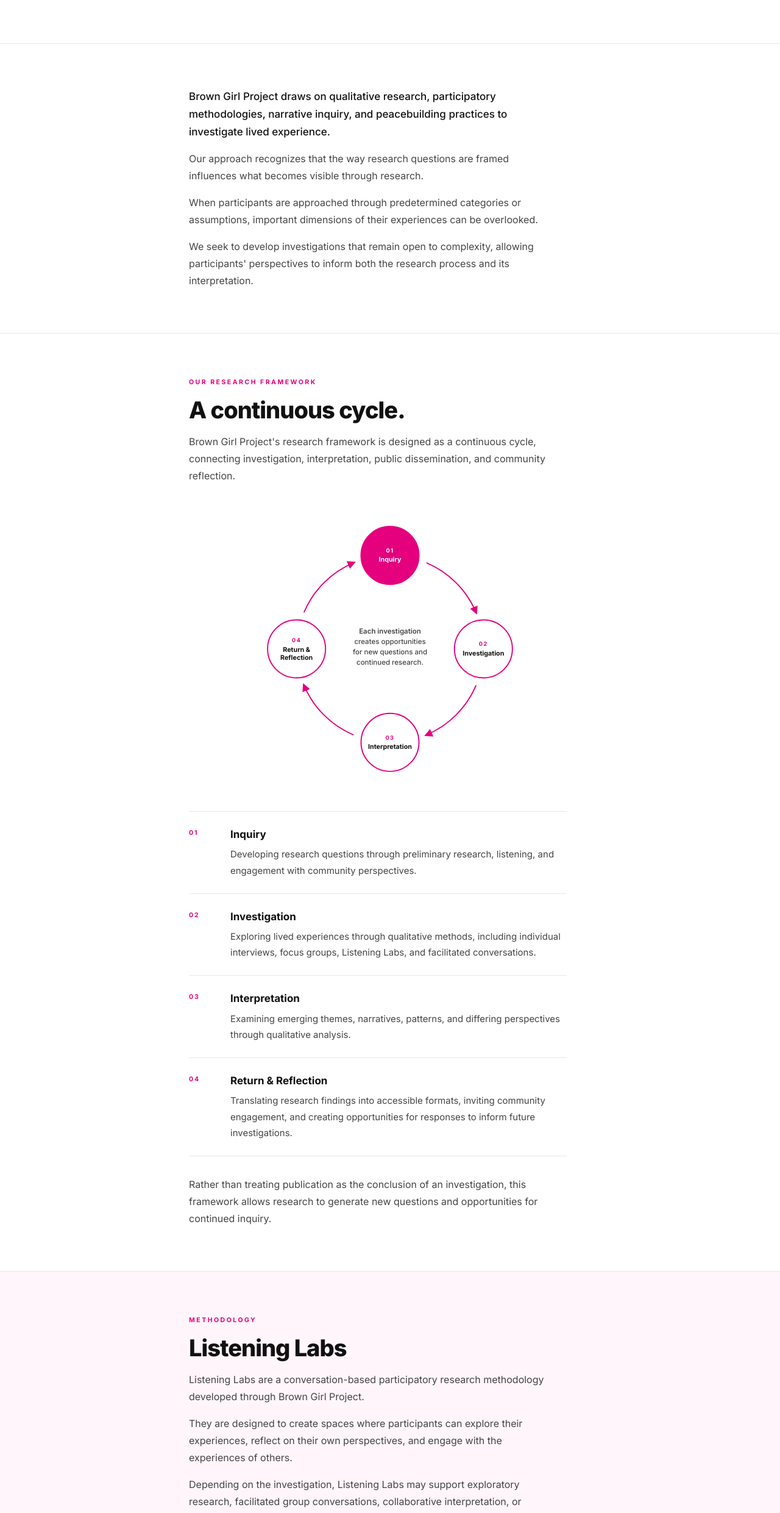
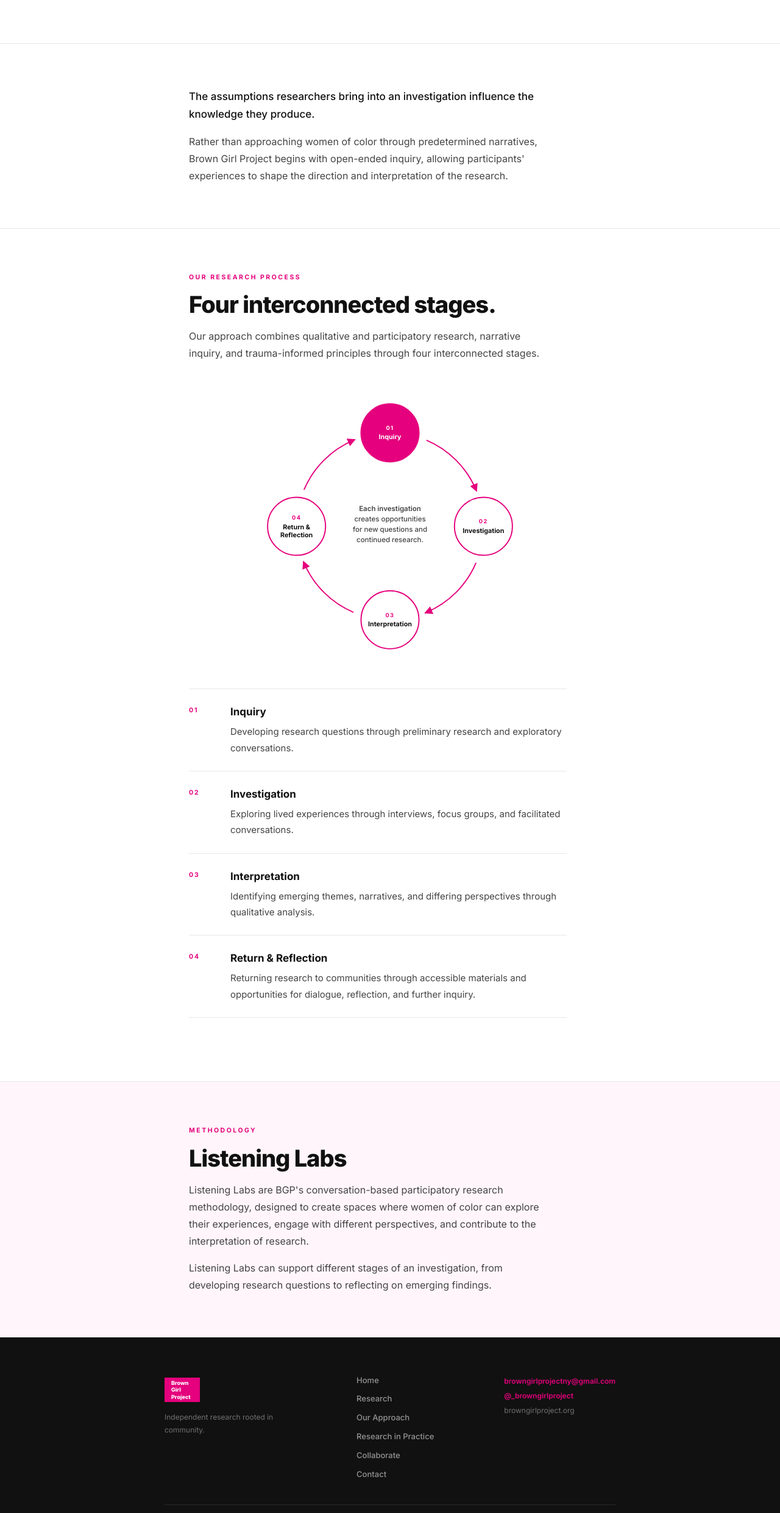
Before and after one commit to Anjaliii205/browngirlproject.org, a plain HTML site: page approach.html in a window 1280 px wide. Shown: the part 306-2787 px from the top of the page at 61% size. Drawn offline with Linux system fonts and the light colour scheme.

Commit message:
Shorten Our Approach page with revised copy
Co-Authored-By: Claude Opus 5.5 <noreply@anthropic.com>
Claude-Session: https://claude.ai/code/session_01WtEP1icMCbBrmzGnaGXVgx

```diff
--- a/approach.html
+++ b/approach.html
@@ -159,18 +159,16 @@
 
   <section class="block ">
     <div class="container">
-      <p class="lead">Brown Girl Project draws on qualitative research, participatory methodologies, narrative inquiry, and peacebuilding practices to investigate lived experience.</p>
-      <p>Our approach recognizes that the way research questions are framed influences what becomes visible through research.</p>
-      <p>When participants are approached through predetermined categories or assumptions, important dimensions of their experiences can be overlooked.</p>
-      <p>We seek to develop investigations that remain open to complexity, allowing participants' perspectives to inform both the research process and its interpretation.</p>
+      <p class="lead">The assumptions researchers bring into an investigation influence the knowledge they produce.</p>
+      <p>Rather than approaching women of color through predetermined narratives, Brown Girl Project begins with open-ended inquiry, allowing participants' experiences to shape the direction and interpretation of the research.</p>
     </div>
   </section>
 
   <section class="block ">
     <div class="container">
-      <div class="eyebrow">Our Research Framework</div>
-      <h2>A continuous cycle.</h2>
-      <p>Brown Girl Project's research framework is designed as a continuous cycle, connecting investigation, interpretation, public dissemination, and community reflection.</p>
+      <div class="eyebrow">Our Research Process</div>
+      <h2>Four interconnected stages.</h2>
+      <p>Our approach combines qualitative and participatory research, narrative inquiry, and trauma-informed principles through four interconnected stages.</p>
       <svg class="cycle" viewBox="0 0 600 600" role="img" aria-label="Research framework cycle: Inquiry, Investigation, Interpretation, Return and Reflection, leading back to Inquiry">
 <defs><marker id="arr" viewBox="0 0 10 10" refX="7" refY="5" markerWidth="7" markerHeight="7" orient="auto-start-reverse"><path d="M0,0 L10,5 L0,10 z" fill="#E5007D"/></marker></defs>
 <path d="M378.1,115.9 A200,200 0 0 1 484.1,221.9" fill="none" stroke="#E5007D" stroke-width="2.5" marker-end="url(#arr)"/>
@@ -198,52 +196,30 @@
       <div class="steps">
         <div class="step">
           <div class="step-num">01</div>
-          <div><h3>Inquiry</h3><p>Developing research questions through preliminary research, listening, and engagement with community perspectives.</p></div>
+          <div><h3>Inquiry</h3><p>Developing research questions through preliminary research and exploratory conversations.</p></div>
         </div>
         <div class="step">
           <div class="step-num">02</div>
-          <div><h3>Investigation</h3><p>Exploring lived experiences through qualitative methods, including individual interviews, focus groups, Listening Labs, and facilitated conversations.</p></div>
+          <div><h3>Investigation</h3><p>Exploring lived experiences through interviews, focus groups, and facilitated conversations.</p></div>
         </div>
         <div class="step">
           <div class="step-num">03</div>
-          <div><h3>Interpretation</h3><p>Examining emerging themes, narratives, patterns, and differing perspectives through qualitative analysis.</p></div>
+          <div><h3>Interpretation</h3><p>Identifying emerging themes, narratives, and differing perspectives through qualitative analysis.</p></div>
         </div>
         <div class="step">
           <div class="step-num">04</div>
-          <div><h3>Return &amp; Reflection</h3><p>Translating research findings into accessible formats, inviting community engagement, and creating opportunities for responses to inform future investigations.</p></div>
+          <div><h3>Return &amp; Reflection</h3><p>Returning research to communities through accessible materials and opportunities for dialogue, reflection, and further inquiry.</p></div>
         </div>
       </div>
-      <p>Rather than treating publication as the conclusion of an investigation, this framework allows research to generate new questions and opportunities for continued inquiry.</p>
     </div>
   </section>
 
-  <section class="block tint">
+  <section class="block tint last">
     <div class="container">
       <div class="eyebrow">Methodology</div>
       <h2 id="listening-labs">Listening Labs</h2>
-      <p>Listening Labs are a conversation-based participatory research methodology developed through Brown Girl Project.</p>
-      <p>They are designed to create spaces where participants can explore their experiences, reflect on their own perspectives, and engage with the experiences of others.</p>
-      <p>Depending on the investigation, Listening Labs may support exploratory research, facilitated group conversations, collaborative interpretation, or reflection on emerging findings.</p>
-      <p>The methodology draws on qualitative inquiry, feminist research practices, and principles of dialogue and conflict transformation.</p>
-    </div>
-  </section>
-
-  <section class="block ">
-    <div class="container">
-      <div class="eyebrow">Care in Practice</div>
-      <h2>Trauma-Informed Research</h2>
-      <p>Research involving personal experiences, identity, and memory requires attention to the emotional and relational dimensions of participation.</p>
-      <p>Our developing methodology incorporates trauma-informed principles, recognizing the importance of participant autonomy, informed consent, emotional safety, and the ability to determine what one wishes to share.</p>
-    </div>
-  </section>
-
-  <section class="block last">
-    <div class="container">
-      <div class="eyebrow">Knowledge Return</div>
-      <h2>Returning the Research</h2>
-      <p>We recognize that participants should have opportunities to engage with the knowledge their experiences help generate.</p>
-      <p>Through accessible publications, public-facing materials, and opportunities for community dialogue, we aim to extend participation beyond the initial research encounter.</p>
-      <p>Community responses can open new questions, challenge existing interpretations, and inform the development of future investigations.</p>
+      <p>Listening Labs are BGP's conversation-based participatory research methodology, designed to create spaces where women of color can explore their experiences, engage with different perspectives, and contribute to the interpretation of research.</p>
+      <p>Listening Labs can support different stages of an investigation, from developing research questions to reflecting on emerging findings.</p>
     </div>
   </section>
 
```
